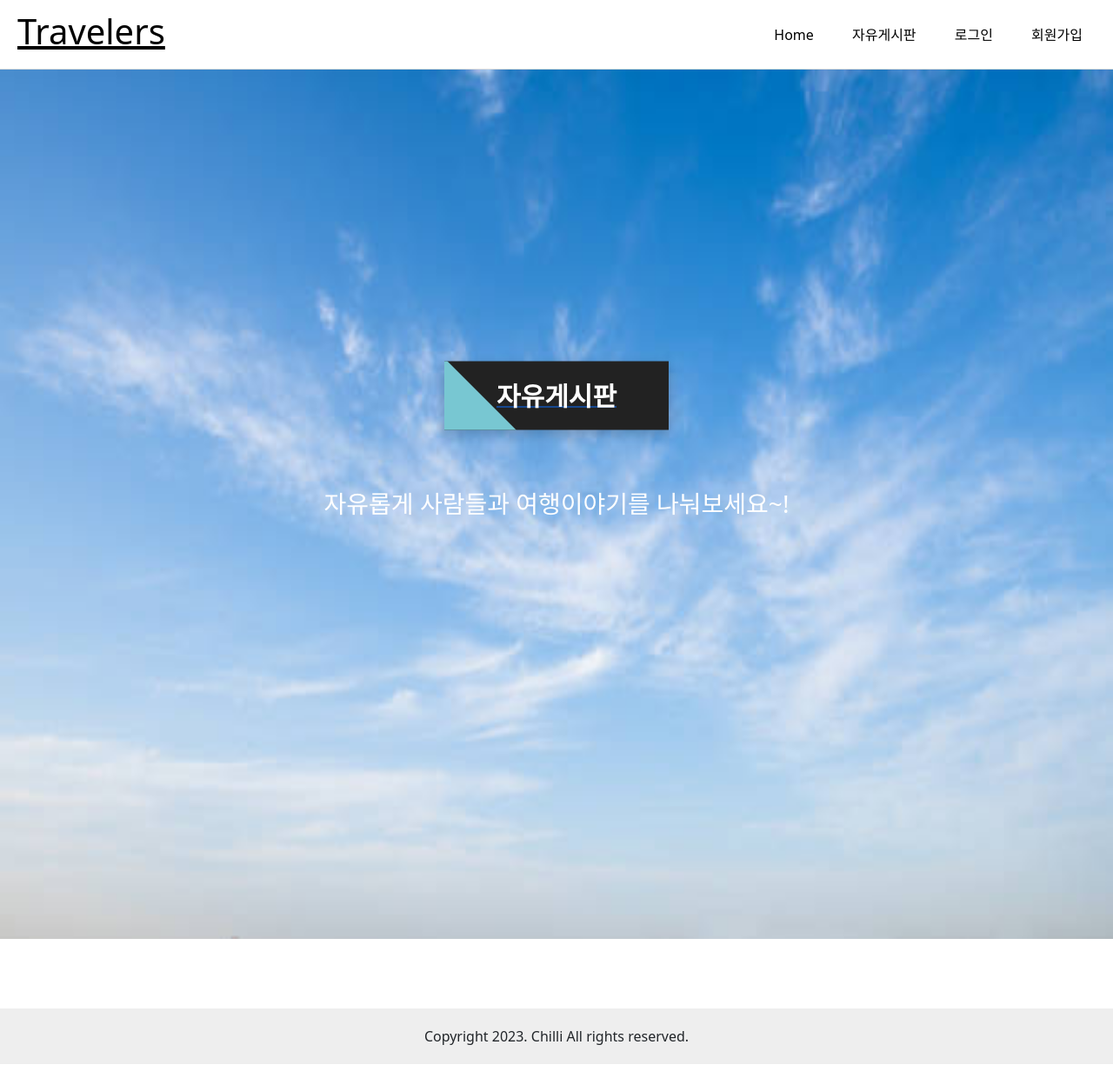
After one commit to k2h2j3/Orme_djangoproject, a Django app: template home/templates/home/main.html in a window 1280 px wide. The commit adds this page. Shown: the whole page at 87% size. Run offline with Django 3.2, Linux system fonts and the light colour scheme; the template is opened without the code that fills it, so the values that code supplies are empty.

Commit message:
7/20 main.html 추가 및 css작업

```diff
--- a/board/templates/board/board_detail.html
+++ b/board/templates/board/board_detail.html
@@ -20,4 +20,5 @@
 <div>
     내용: {{ board.contents|safe }}
 </div>
+
 {% endblock contents %}
--- a/board/urls.py
+++ b/board/urls.py
@@ -8,4 +8,5 @@ urlpatterns = [
     path('detail/<int:pk>/', views.board_detail, name='board_detail'),
     path('detail/<int:pk>/delete/', views.board_delete, name='board_delete'),
     path('detail/<int:pk>/update/', views.board_update, name='board_update'),
+    path('detail/<int:pk>/comment/write', views.comment_write, name='cm-write')
 ]
--- a/home/templates/home/index.html
+++ b/home/templates/home/index.html
@@ -8,6 +8,7 @@
   <title>메인</title>
   <link rel="stylesheet" href="/static/css/index.css">
   <link rel="stylesheet" href="/static/css/login.css">
+  <link rel="stylesheet" href="/static/css/main.css">
   <!-- CSS only -->
   <link href="https://cdn.jsdelivr.net/npm/bootstrap@5.2.3/dist/css/bootstrap.min.css" rel="stylesheet" integrity="sha384-rbsA2VBKQhggwzxH7pPCaAqO46MgnOM80zW1RWuH61DGLwZJEdK2Kadq2F9CUG65" crossorigin="anonymous">
 </head>
@@ -31,17 +32,7 @@
 
   {% block contents %}
   {% endblock contents%}
-  <div class="main">
-    <div class = "box-board-introduce">
-      <div class = "introduce-site">
-        <h3>Travelers에 오신것을 환영합니다. 자유롭게 사람들과 여행이야기를 나눠보세요~!</h3>
-        <div class="box-board-free">
-        <a href="{% url 'board:board_list' %}" class="tag-board-free">자유게시판</a>
-    </div>
-      </div>
-    </div>
 
-  </div>
 
   <!-- footer -->
   <p class="footer">Copyright 2023. Chilli All rights reserved.</p>
--- /dev/null
+++ b/home/templates/home/main.html
@@ -0,0 +1,17 @@
+{% extends 'home/index.html' %}
+
+{% block contents %}
+
+<div class="main_image">
+    <div class = "box-board-introduce">
+        <div class = "">
+            <img src="/static/img/sky.jpg" class="img-sky">
+            <h3 class="main_image_text">자유롭게 사람들과 여행이야기를 나눠보세요~!</h3>
+            <div class="box-board-free">
+                <a href="{% url 'board:board_list' %}" class="tag-board-free"><button class="btnfree"><span>자유게시판</span></button></a>
+            </div>
+        </div>
+    </div>
+</div>
+
+{% endblock contents %}
--- a/home/views.py
+++ b/home/views.py
@@ -11,4 +11,4 @@ def hello(request):
     else:
         context['login_session'] = True
 
-    return render(request, 'home/index.html', context)
+    return render(request, 'home/main.html', context)
--- a/static/css/index.css
+++ b/static/css/index.css
@@ -23,35 +23,6 @@
 	background: none;
 }
 
-/* layout --------------------------------- */
-body {
-	min-width: 1000px;
-	display: flex;
-	flex-direction: column;
-	min-height: 100vh;
-}
-
-.box-board-introduce {
-	width: 100%;
-	height: 1500px;
-	background-color: skyblue;
-}
-
-.introduce-site {
-	padding-top: 300px;
-	text-align: center;
-}
-
-.box-board-free {
-	width: 100%;
-	height: 600px;
-}
-
-.tag-board-free {
-	font-size: 50px;
-	padding-top: 30px;
-	padding-left: 30px;
-}
 
 /* footer */
 .footer {
--- /dev/null
+++ b/static/css/main.css
@@ -0,0 +1,76 @@
+.main_image {
+    position: relative;
+  }
+  .main_image_text {
+    position: absolute;
+    top: 50%;
+    left: 50%;
+    transform: translate( -50%, -50% );
+    color: white;
+  }
+  .box-board-free{
+    position: absolute;
+    top: 50%;
+    left: 50%;
+    transform: translate( -50%, -50% );
+    color: white;
+    padding-bottom : 250px;
+  }
+
+.img-sky {
+    width: 100%;
+    height: 1000px;
+}
+
+.box-board-introduce {
+    width: 100%;
+    height: 1000px;
+}
+
+/* btn */
+.box-board-free {
+    text-align: center;
+}
+
+.btnfree {
+    border: none;
+    display: block;
+    text-align: center;
+    cursor: pointer;
+    text-transform: uppercase;
+    outline: none;
+    overflow: hidden;
+    position: relative;
+    color: #fff;
+    font-weight: 700;
+    font-size: 15px;
+    background-color: #222;
+    padding: 17px 60px;
+    margin: 0 auto;
+    box-shadow: 0 5px 15px rgba(0,0,0,0.20);
+  }
+
+  .btnfree span {
+    position: relative;
+    z-index: 1;
+    font-size: 30px;
+  }
+
+  .btnfree:after {
+    content: "";
+    position: absolute;
+    left: 0;
+    top: 0;
+    height: 490%;
+    width: 140%;
+    background: #78c7d2;
+    -webkit-transition: all .5s ease-in-out;
+    transition: all .5s ease-in-out;
+    -webkit-transform: translateX(-98%) translateY(-25%) rotate(45deg);
+    transform: translateX(-98%) translateY(-25%) rotate(45deg);
+  }
+
+  .btnfree:hover:after {
+    -webkit-transform: translateX(-9%) translateY(-25%) rotate(45deg);
+    transform: translateX(-9%) translateY(-25%) rotate(45deg);
+  }
```
Also changed, not shown: board/forms.py (+11 -1 lines), board/models.py (+12 -1 lines), board/views.py (+25 -1 lines), board/migrations/0002_alter_board_board_name_comment.py (added), static/img/sky.jpg (added).
